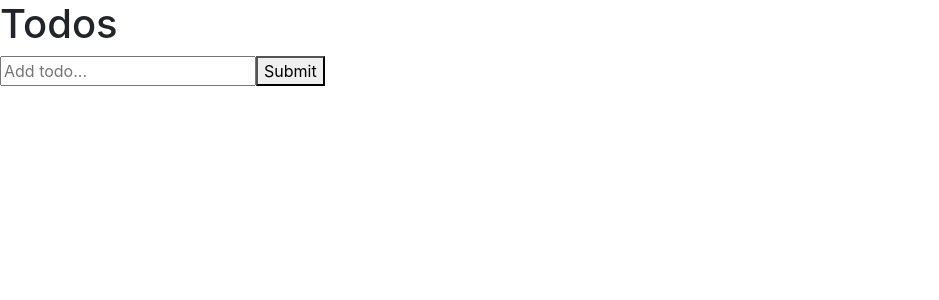
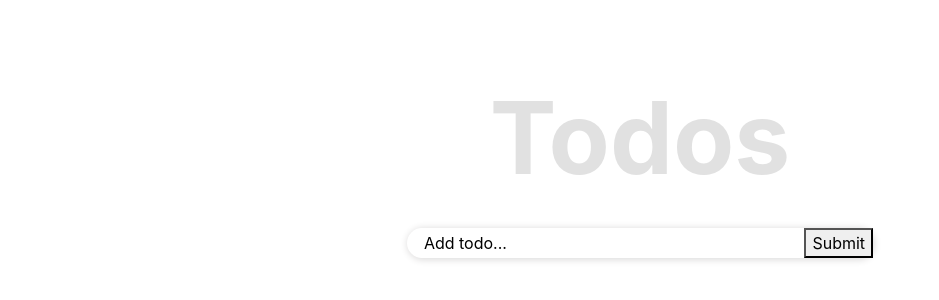
Before and after one commit to andersonlebon/todo-with-react, a React (Create React App) app: page / in a window 1280 px wide. Shown: the top 300 px of the page, without its empty margins (0-939 px from the left). Built offline with nearby package versions, Linux system fonts and the light colour scheme.

Commit message:
Style the form

```diff
--- a/src/App.js
+++ b/src/App.js
@@ -26,9 +26,9 @@ class App extends Component {
     e.preventDefault();
     const state = { ...this.state };
     const todos = [...state.todos];
+    todoId += 1;
     todos.push({
-      // eslint-disable-next-line no-plusplus
-      id: ++todoId,
+      id: todoId,
       title: state.inputs.newTodo,
       completed: false,
     });
@@ -36,25 +36,23 @@ class App extends Component {
   };
 
   handelCompleteTask = (e) => {
-    const currentIt = e.currentTarget.id;
+    const currentIt = parseInt(e.currentTarget.id, 10);
     const state = { ...this.state };
-    // eslint-disable-next-line eqeqeq
-    const task = state.todos.filter((todo) => todo.id == currentIt)[0];
+    const task = state.todos.filter((todo) => todo.id === currentIt)[0];
     task.completed = !task.completed;
     this.setState(state);
   };
 
   handleDelete = (id) => {
     const state = { ...this.state };
-    // eslint-disable-next-line eqeqeq
-    const todos = state.todos.filter((todo) => todo.id !== id);
+    const todos = state.todos.filter((todo) => todo.id !== parseInt(id, 10));
     this.setState({ todos });
   };
 
   render() {
     const { todos, inputs } = this.state;
     return (
-      <section>
+      <section className="container d-flex flex-column align-items-center">
         <div className="main-container">
           <h1 className="todo-heading">Todos</h1>
           <Form
--- a/src/components/addItem.jsx
+++ b/src/components/addItem.jsx
@@ -4,7 +4,10 @@ import React from 'react';
 const Form = (props) => {
   const { value, onChange, onSubmit } = props;
   return (
-    <form onSubmit={onSubmit} className="form">
+    <form
+      onSubmit={onSubmit}
+      className="form d-flex align-items-center justify-content-between"
+    >
       <input
         onChange={onChange}
         type="text"
--- a/src/sass/App.css
+++ b/src/sass/App.css
@@ -1,11 +1,67 @@
 body {
-  margin: 0;
-  font-family: -apple-system, BlinkMacSystemFont, 'Segoe UI', 'Roboto', 'Oxygen', 'Ubuntu', 'Cantarell', 'Fira Sans', 'Droid Sans', 'Helvetica Neue', sans-serif;
-  -webkit-font-smoothing: antialiased;
-  -moz-osx-font-smoothing: grayscale;
+  font-size: 13px;
 }
 
-code {
-  font-family: source-code-pro, Menlo, Monaco, Consolas, 'Courier New', monospace;
+section {
+  height: 100vh;
+  padding-top: 3rem;
+}
+
+.main-container {
+  width: 100%;
+  display: -webkit-box;
+  display: -ms-flexbox;
+  display: flex;
+  -webkit-box-orient: vertical;
+  -webkit-box-direction: normal;
+      -ms-flex-direction: column;
+          flex-direction: column;
+  -webkit-box-align: center;
+      -ms-flex-align: center;
+          align-items: center;
+}
+
+.todo-heading {
+  font-size: 100px;
+  font-weight: bolder;
+  padding: 10px;
+  margin: 20px 0;
+  color: rgba(78, 78, 78, 0.842);
+  opacity: 0.2;
+}
+
+.form {
+  -webkit-box-shadow: 1px 1px 7px 1px #dddcdc;
+          box-shadow: 1px 1px 7px 1px #dddcdc;
+  border-radius: 50px;
+  width: 42%;
+}
+
+.form input {
+  border: none;
+  height: 100%;
+  margin-left: 7px;
+  padding: 5px 10px;
+  border-radius: 10px;
+}
+
+.form input:focus {
+  outline: none;
+}
+
+.form input::-webkit-input-placeholder {
+  color: black;
+}
+
+.form input:-ms-input-placeholder {
+  color: black;
+}
+
+.form input::-ms-input-placeholder {
+  color: black;
+}
+
+.form input::placeholder {
+  color: black;
 }
 /*# sourceMappingURL=App.css.map */
--- a/src/sass/App.scss
+++ b/src/sass/App.scss
@@ -1,13 +1,5 @@
 body {
-  margin: 0;
-  font-family: -apple-system, BlinkMacSystemFont, 'Segoe UI', 'Roboto', 'Oxygen',
-    'Ubuntu', 'Cantarell', 'Fira Sans', 'Droid Sans', 'Helvetica Neue',
-    sans-serif;
-  -webkit-font-smoothing: antialiased;
-  -moz-osx-font-smoothing: grayscale;
+  font-size: 13px;
 }
 
-code {
-  font-family: source-code-pro, Menlo, Monaco, Consolas, 'Courier New',
-    monospace;
-}
+@import './styling';
--- /dev/null
+++ b/src/sass/_styling.scss
@@ -0,0 +1,44 @@
+section {
+  height: 100vh;
+  padding-top: 3rem;
+}
+
+.main-container {
+  width: 100%;
+  display: flex;
+  flex-direction: column;
+  align-items: center;
+}
+
+.todo-heading {
+  font-size: 100px;
+  font-weight: bolder;
+  padding: 10px;
+  margin: 20px 0;
+  color: rgba(78, 78, 78, 0.842);
+  opacity: 0.2;
+}
+
+.form {
+  box-shadow: 1px 1px 7px 1px rgb(221, 220, 220);
+  border-radius: 50px;
+  //   padding: 5;
+  width: 42%;
+
+  input {
+    border: none;
+    height: 100%;
+    margin-left: 7px;
+    padding: 5px 10px;
+    border-radius: 10px;
+    // background-color: black;
+
+    &:focus {
+      outline: none;
+    }
+
+    &::placeholder {
+      color: black;
+    }
+  }
+}
```
Also changed, not shown: 1 other file (tests, documents, lock files or other folders).
